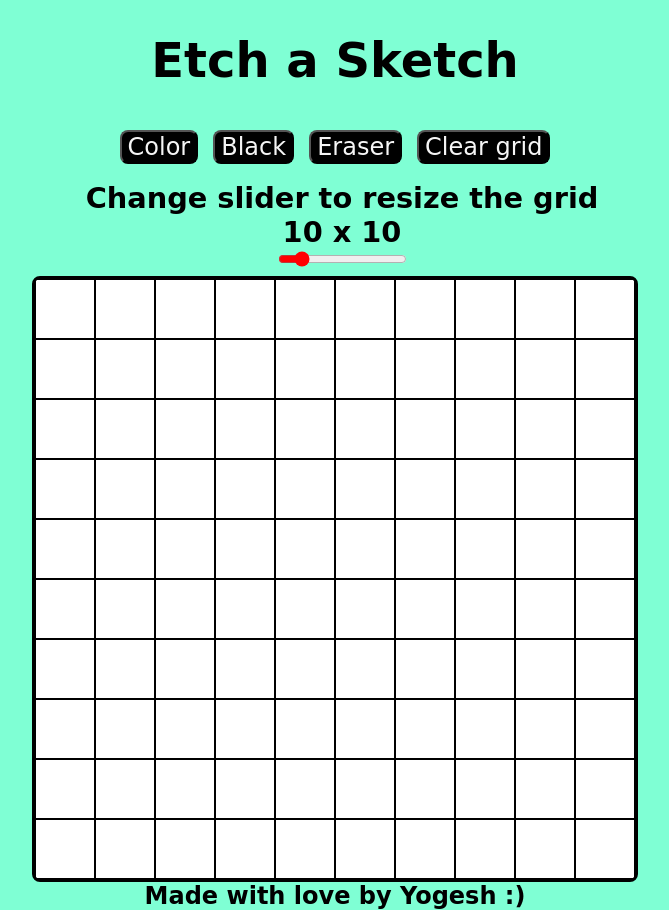
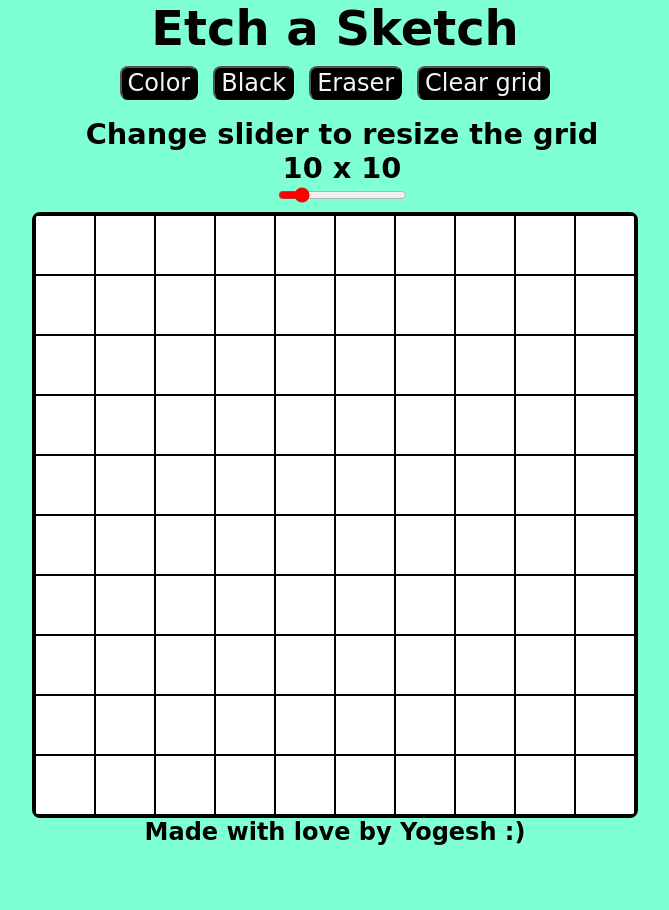
Before and after one commit to yogesh200002/etch-a-sketch, a plain HTML site: page index.html in a window 1280 px wide. Shown: the whole page, without its empty margins (305-974 px from the left). After the commit the page ends 846 px from the top, so only its background shows below. Drawn offline with Linux system fonts and the light colour scheme; a web font is replaced by a local one.

Commit message:
Edit Footer

```diff
--- a/style.css
+++ b/style.css
@@ -11,6 +11,8 @@ body{
 
 h1{
     text-align: center;
+    margin-top: 0;
+    margin-bottom: 0;
 }
 
 .buttonContainer{
@@ -65,7 +67,6 @@ footer{
     justify-content: center;
     display: flex;
     margin-top: auto;
-    height: 20px;
     font-size: x-large;
     font-weight: bold;
 }
```
